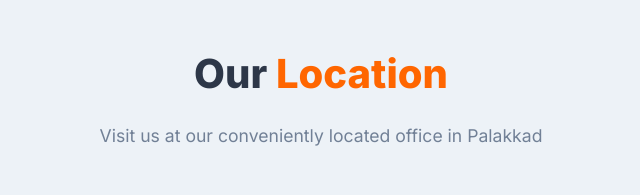
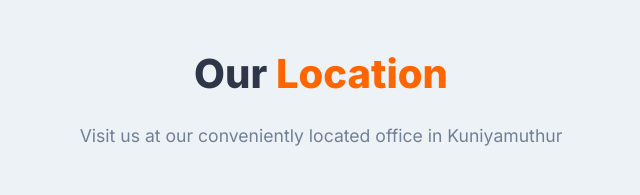
Before and after one commit to SupreethRagavendra/Good-way_pro, a plain HTML site: page about.html in a window 1280 px wide. Shown: the part 3400-3595 px from the top of the page, 319-959 px from the left. Drawn offline with Linux system fonts and the light colour scheme.

Commit message:
Update about.html

```diff
--- a/about.html
+++ b/about.html
@@ -299,7 +299,7 @@
 
     <section class="location-section" id="contact-us">
         <h2 class="section-title">Our <span>Location</span></h2>
-        <p class="section-subtitle">Visit us at our conveniently located office in Palakkad</p>
+        <p class="section-subtitle">Visit us at our conveniently located office in Kuniyamuthur</p>
 
         <div class="location-container">
             <div class="map-container">
```
